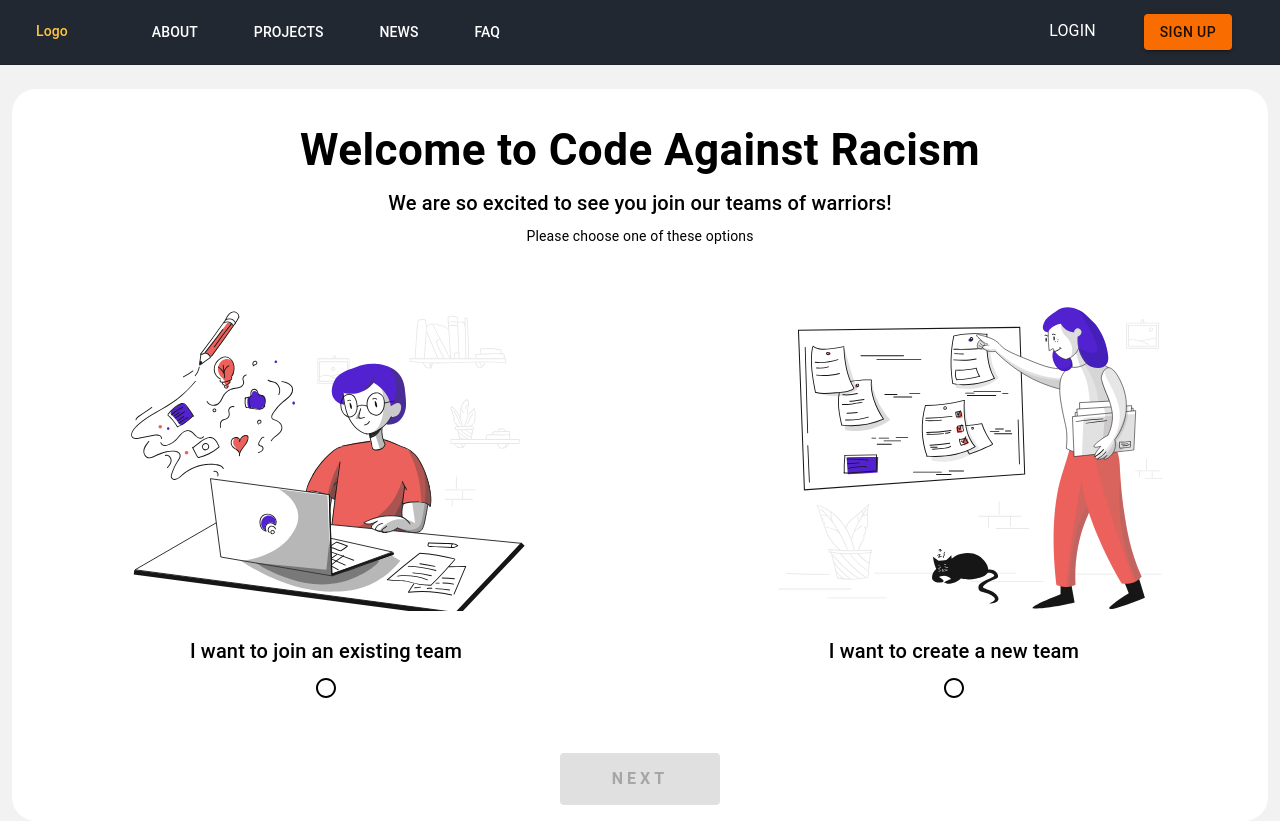
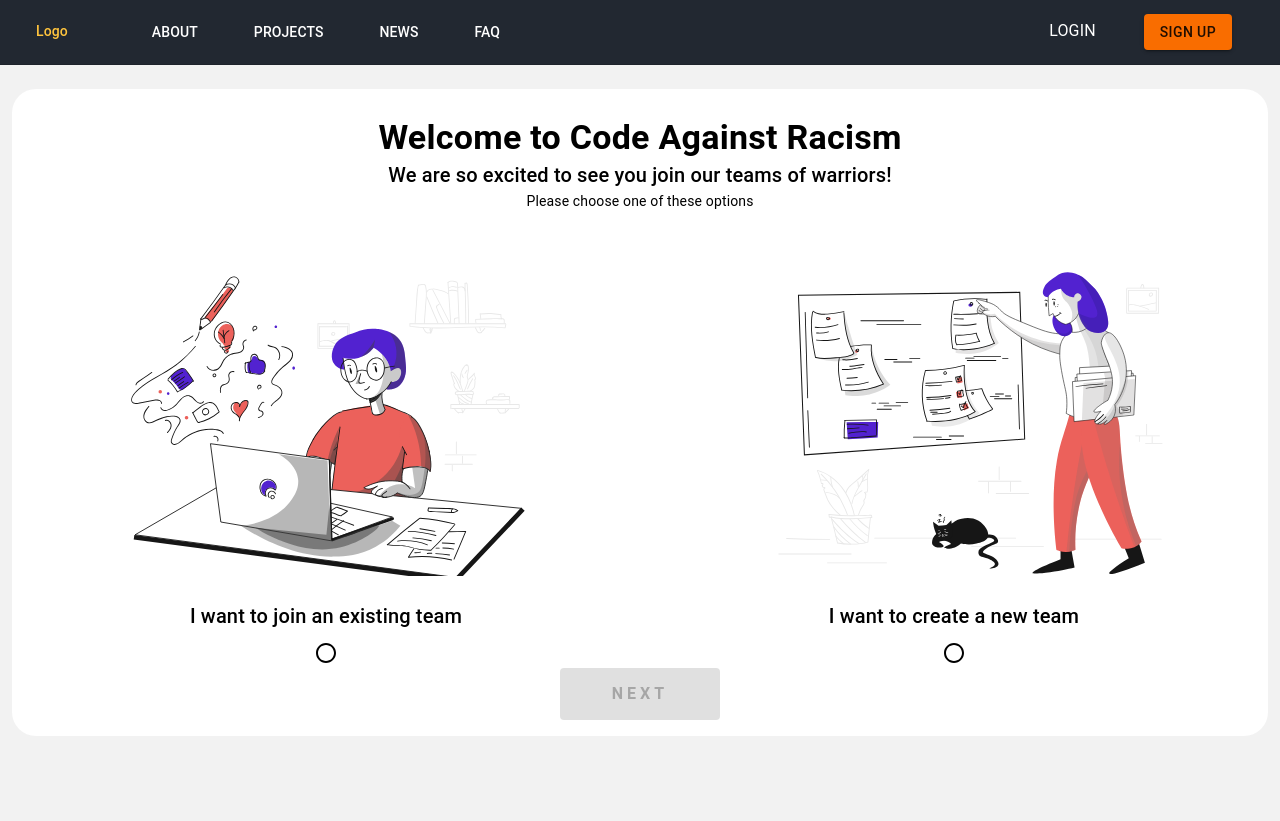
Before and after one commit to CodeAgainstRacism/codeagainstracism.org, a React (Create React App) app in the folder frontend/: page /userType in a window 1280 px wide. After the commit the page ends 800 px from the top, so only its background shows below. Built offline with nearby package versions, Linux system fonts and the light colour scheme; no server answers.

Commit message:
Add new component LineOnSide, create template of for ProjectDetails page

```diff
--- a/frontend/src/App.js
+++ b/frontend/src/App.js
@@ -7,6 +7,7 @@ import LandingPage from "./pages/LandingPage";
 import SignUp from "./pages/SignUp";
 import LogIn from "./pages/LogIn";
 import Projects from "./pages/Projects";
+import ProjectDetails from "./pages/ProjectDetails";
 import News from "./pages/News";
 import FAQ from "./pages/FAQ";
 import About from "./pages/About";
@@ -25,13 +26,23 @@ class App extends React.Component {
               <Route exact path="/" component={LandingPage} />
               <Route exact path="/about" component={About} />
               <Route exact path="/projects" component={Projects} />
+              <Route exact path="/projects/:id" component={ProjectDetails} />
+
               <Route exact path="/news" component={News} />
               <Route exact path="/faq" component={FAQ} />
               <Route exact path="/signup" component={SignUp} />
               <Route exact path="/login" component={LogIn} />
               <Route exact path="/userType" component={UserTypePage} />
-              <Route exact path="/signUp/Individual" render={() => <SignUp individual/>} />
-              <Route exact path="/signUp/Organization" render={()=> <SignUp organization/>} />
+              <Route
+                exact
+                path="/signUp/Individual"
+                render={() => <SignUp individual />}
+              />
+              <Route
+                exact
+                path="/signUp/Organization"
+                render={() => <SignUp organization />}
+              />
               <Route component={NotFoundPage} />
             </Switch>
           </div>
--- /dev/null
+++ b/frontend/src/components/LineOnSide_Header.jsx
@@ -0,0 +1,39 @@
+import React from "react";
+import { makeStyles, Box, Typography } from "@material-ui/core";
+
+const useStyles = makeStyles((theme) => ({
+  dividerContainer: {
+    display: "flex",
+    alignItems: "center",
+  },
+  projectTitle: {
+    alignText: "center",
+    display: "inline",
+    padding: theme.spacing(0, 5),
+  },
+  line: {
+    border: "none",
+    borderTop: `3px solid ${theme.palette.text.primary}`,
+    color: theme.palette.text.secondary,
+    overflow: "visible",
+    textAlign: "center",
+    width: "50%",
+  },
+}));
+
+const LineOnSide_Header = (props) => {
+  const { title, variant } = props;
+  const classes = useStyles();
+
+  return (
+    <Box className={classes.dividerContainer}>
+      <hr className={classes.line} />
+      <Typography variant={variant} className={classes.projectTitle}>
+        {title}
+      </Typography>
+      <hr className={classes.line} />
+    </Box>
+  );
+};
+
+export default LineOnSide_Header;
--- a/frontend/src/pages/LandingPage.jsx
+++ b/frontend/src/pages/LandingPage.jsx
@@ -1,6 +1,7 @@
 import React from "react";
 import {
   makeStyles,
+  useTheme,
   Box,
   Button,
   Card,
@@ -13,7 +14,7 @@ import {
   Typography,
 } from "@material-ui/core";
 import HeroImage from "../assets/Landing_Hero.svg";
-import Footer from "../components/Footer";
+import LineOnSide_Header from "../components/LineOnSide_Header";
 
 const useStyles = makeStyles((theme) => ({
   flexBox: {
@@ -58,26 +59,6 @@ const useStyles = makeStyles((theme) => ({
     padding: theme.spacing(2, 0),
     fontWeight: "bold",
     fontSize: "",
-  },
-
-  /* Projects Title */
-  dividerContainer: {
-    display: "flex",
-    alignItems: "center",
-    marginBottom: theme.spacing(5),
-  },
-  projectTitle: {
-    alignText: "center",
-    display: "inline",
-    padding: theme.spacing(0, 5),
-  },
-  line: {
-    border: "none",
-    borderTop: `3px solid ${theme.palette.text.primary}`,
-    color: theme.palette.text.secondary,
-    overflow: "visible",
-    textAlign: "center",
-    width: "50%",
   },
 
   /* Feature Project */
@@ -129,6 +110,7 @@ const cards = [1, 2, 3, 4, 5, 6];
 
 const LandingPage = (props) => {
   const classes = useStyles();
+  const theme = useTheme();
 
   return (
     <React.Fragment>
@@ -180,14 +162,9 @@ const LandingPage = (props) => {
         </Container>
         {/* End hero Box */}
         <Container className={classes.cardGrid} maxWidth="lg">
-          <Box className={classes.dividerContainer}>
-            <hr className={classes.line} />
-            <Typography variant="h4" className={classes.projectTitle}>
-              PROJECTS
-            </Typography>
-            <hr className={classes.line} />
+          <Box style={{ marginBottom: theme.spacing(5) }}>
+            <LineOnSide_Header title="PROJECTS" variant="h4" />
           </Box>
-
           {/* Featured Project */}
           <Card className={classes.featuredContainer}>
             <Grid container spacing={3}>
@@ -277,9 +254,6 @@ const LandingPage = (props) => {
           {/* Insert Sponsors */}
         </Container>
       </main>
-      {/* Footer */}
-      <Footer />
-      {/* End footer */}
     </React.Fragment>
   );
 };
--- /dev/null
+++ b/frontend/src/pages/ProjectDetails.jsx
@@ -0,0 +1,42 @@
+import React, { useState, useEffect } from "react";
+import { makeStyles, Container } from "@material-ui/core";
+import LineOnSide_Header from "../components/LineOnSide_Header";
+import axios from "axios";
+import { BACKEND_URL } from "../config.js";
+
+const useStyles = makeStyles((theme) => ({
+  outerContainer: {
+    backgroundColor: theme.palette.background.paper,
+  },
+}));
+
+const ProjectDetails = (props) => {
+  const classes = useStyles();
+  const [projectDetails, setProjectDetails] = useState({});
+
+  useEffect(() => {
+    axios
+      .get(`${BACKEND_URL}/projects/1`)
+      .then(({ data }) => {
+        if (data) {
+          setProjectDetails(data);
+          console.log(projectDetails);
+        }
+      })
+      .catch((err) => {
+        console.log(`Error in fetching data: ${err.response.data.error}`);
+      });
+  });
+
+  return (
+    <React.Fragment>
+      <main>
+        <Container maxWidth="lg" className={classes.outerContainer}>
+          <LineOnSide_Header></LineOnSide_Header>
+        </Container>
+      </main>
+    </React.Fragment>
+  );
+};
+
+export default ProjectDetails;
--- a/frontend/src/pages/UserType.jsx
+++ b/frontend/src/pages/UserType.jsx
@@ -22,9 +22,8 @@ const useStyles = makeStyles((theme) => ({
     justifyContent: "center",
   },
   headerTextStyle: {
-    margin: theme.spacing(2, 0, 0.5, 0),
+    margin: theme.spacing(2, 0, 0, 0),
     fontWeight: "bold",
-    fontSize: theme.spacing(5.5),
   },
   contentCenter: {
     display: "flex",
@@ -38,6 +37,9 @@ const useStyles = makeStyles((theme) => ({
     backgroundColor: "transparent",
     boxShadow: "none",
     width: "100%",
+  },
+  cardContent: {
+    height: "50vh",
   },
   buttonStyle: {
     color: "white",
@@ -61,9 +63,9 @@ const useStyles = makeStyles((theme) => ({
   checked: {},
   image: {
     height: "40vh",
-    objectFit: "fill",
-    maxHeight: "100%",
+    objectFit: "contain",
     maxWidth: "100%",
+    marginBottom: theme.spacing(3),
   },
 }));
 
@@ -84,10 +86,14 @@ const UserTypePage = () => {
     <Container maxWidth="lg" direction="column">
       <Grid container className={classes.contentCenter} spacing={3}>
         <Grid item xs={12}>
-          <Typography className={classes.headerTextStyle} align="center">
+          <Typography
+            variant="h4"
+            className={classes.headerTextStyle}
+            align="center"
+          >
             Welcome to Code Against Racism
           </Typography>
-          <Typography variant="h6" gutterBottom align="center">
+          <Typography variant="h6" align="center">
             We are so excited to see you join our teams of warriors!
           </Typography>
           <Typography variant="body2" gutterBottom align="center">
@@ -97,12 +103,11 @@ const UserTypePage = () => {
 
         <Grid item xs={5}>
           <CardActionArea className={classes.cardStyle} onClick={handleJoin}>
-            <CardContent>
+            <CardContent className={classes.cardContent}>
               <CardMedia
                 className={classes.image}
                 title="Blogging"
                 image={Blogging}
-                style={{ marginBottom: theme.spacing(3) }}
               />
               <Typography variant="h6" align="center">
                 I want to join an existing team
@@ -124,7 +129,7 @@ const UserTypePage = () => {
         <Grid item xs={1}></Grid>
         <Grid item xs={5}>
           <CardActionArea className={classes.cardStyle} onClick={handleCreate}>
-            <CardContent>
+            <CardContent className={classes.cardContent}>
               <CardMedia
                 className={classes.image}
                 title="Planning"
```
Also changed, not shown: frontend/src/services/api.js (added, +19 -0 lines), 1 other file (tests, documents, lock files or other folders).
